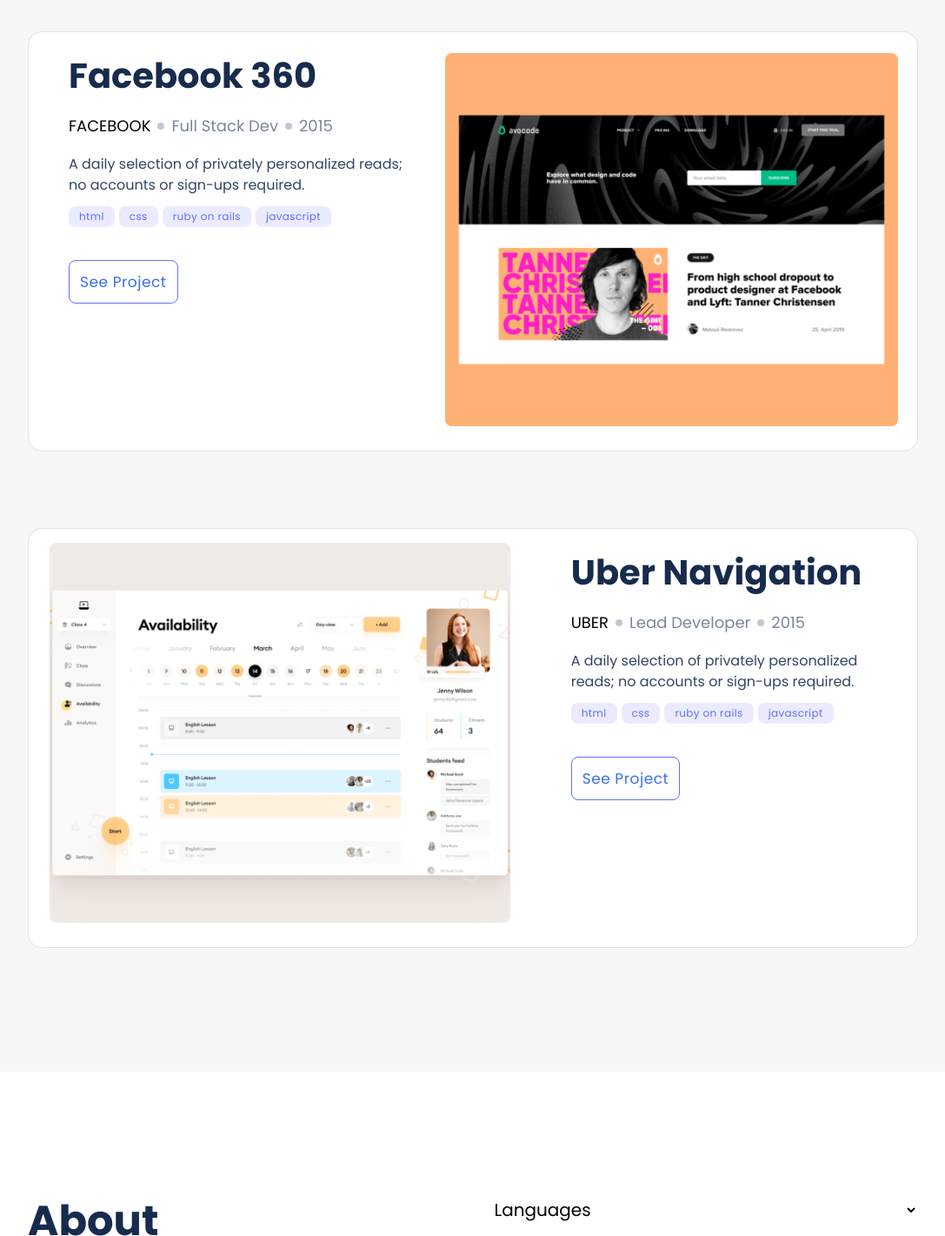
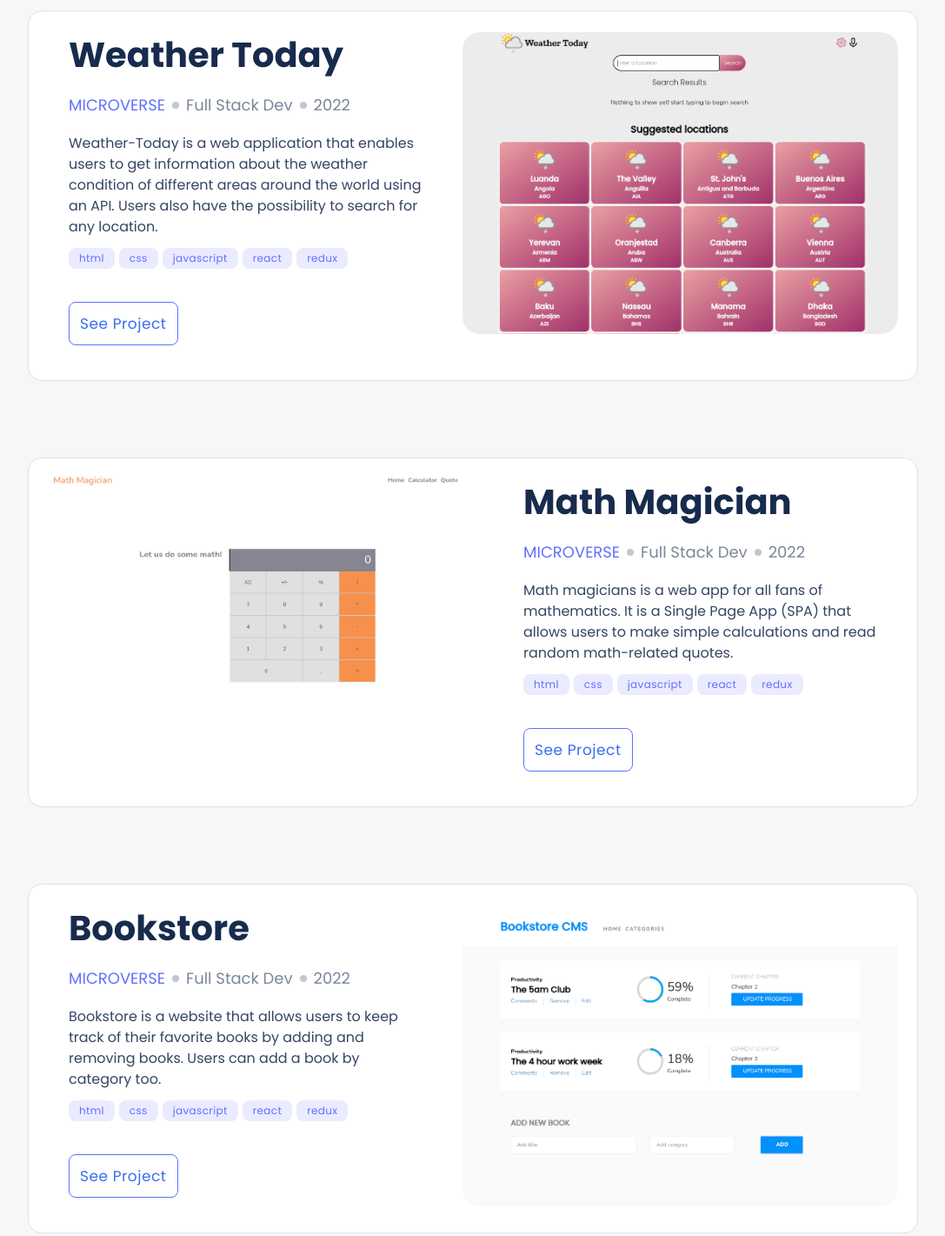
Before and after one commit to charlesgobina/my-portfolio, a website: page index.html in a window 1280 px wide. Shown: the part 1420-2841 px from the top of the page at 87% size, without its empty margins (96-1183 px from the left). Drawn offline with nearby package versions, Linux system fonts and the light colour scheme; a web font is replaced by a local one.

Commit message:
Add recent projects

```diff
--- a/index.html
+++ b/index.html
@@ -192,12 +192,12 @@
         <div class="cards d-flex">
           <figure>
             <img
-              src="./assets/images/todo.png"
-              alt="Multi-Post Stories Project"
+              src="./assets/images/space.png"
+              alt="SpaceX Project"
             />
           </figure>
           <div class="project-info">
-            <h2 class="tonic-one">Todo</h2>
+            <h2 class="tonic-one">SpaceX</h2>
             <ul class="tonic-list work-info d-flex">
               <li class="paw">Microverse</li>
               <li>
@@ -225,17 +225,18 @@
                   <circle cx="4" cy="4" r="4" fill="#C1C7D0" />
                 </svg>
               </li>
-              <li class="wap">2021</li>
+              <li class="wap">2022</li>
             </ul>
             <p class="tonic-para">
-              Todo is a web application that allow users to add tasks to the to-do list,
-              remove completed tasks individually and collectively. Users also have the
-              possibility update any task. Built with HTML, CSS, and JavaScript
+              SpaceX is an app that uses real spaceX data through an API to provide commercial and scientifc flights.
+              Users can reserve rockets and join special missions in the app
             </p>
             <ul class="langs d-flex">
               <li>html</li>
               <li>css</li>
               <li>javascript</li>
+              <li>react</li>
+              <li>redux</li>
             </ul>
             <button type="button" class="tonic-btn" data-target="multi">See Project</button>
           </div>
@@ -243,14 +244,14 @@
         <div class="cards d-flex">
           <figure>
             <img
-              src="./assets/images/project-three.png"
-              alt="Facebook 360 Project"
+              src="./assets/images/home.png"
+              alt="Weather Project"
             />
           </figure>
           <div class="project-info">
-            <h2 class="tonic-one">Facebook 360</h2>
+            <h2 class="tonic-one">Weather Today</h2>
             <ul class="tonic-list work-info d-flex">
-              <li class="paw">Facebook</li>
+              <li class="paw">Microverse</li>
               <li>
                 <svg
                   class="linky"
@@ -276,17 +277,19 @@
                   <circle cx="4" cy="4" r="4" fill="#C1C7D0" />
                 </svg>
               </li>
-              <li class="wap">2015</li>
+              <li class="wap">2022</li>
             </ul>
             <p class="tonic-para">
-              A daily selection of privately personalized reads; no accounts or
-              sign-ups required.
+              Weather-Today is a web application that enables users to get information
+              about the weather condition of different areas around the world using an API.
+              Users also have the possibility to search for any location.
             </p>
             <ul class="tonic-list langs d-flex">
               <li>html</li>
               <li>css</li>
-              <li>ruby on rails</li>
               <li>javascript</li>
+              <li>react</li>
+              <li>redux</li>
             </ul>
             <button type="button" class="tonic-btn" data-target="facebook">See Project</button>
           </div>
@@ -294,14 +297,14 @@
         <div class="cards d-flex">
           <figure>
             <img
-              src="./assets/images/project-four.png"
-              alt="Uber Navigation Project"
+              src="./assets/images/math.png"
+              alt="SpaceX Project"
             />
           </figure>
           <div class="project-info">
-            <h2 class="tonic-one">Uber Navigation</h2>
+            <h2 class="tonic-one">Math Magician</h2>
             <ul class="tonic-list work-info d-flex">
-              <li class="paw">Uber</li>
+              <li class="paw">Microverse</li>
               <li>
                 <svg
                   class="linky"
@@ -314,7 +317,7 @@
                   <circle cx="4" cy="4" r="4" fill="#C1C7D0" />
                 </svg>
               </li>
-              <li class="wap">Lead Developer</li>
+              <li class="wap">Full Stack Dev</li>
               <li>
                 <svg
                   class="linky"
@@ -327,17 +330,71 @@
                   <circle cx="4" cy="4" r="4" fill="#C1C7D0" />
                 </svg>
               </li>
-              <li class="wap">2015</li>
+              <li class="wap">2022</li>
             </ul>
             <p class="tonic-para">
-              A daily selection of privately personalized reads; no accounts or
-              sign-ups required.
+              Math magicians is a web app for all fans of mathematics.
+              It is a Single Page App (SPA) that allows users to make simple calculations and read
+              random math-related  quotes.
+            </p>
+            <ul class="langs d-flex">
+              <li>html</li>
+              <li>css</li>
+              <li>javascript</li>
+              <li>react</li>
+              <li>redux</li>
+            </ul>
+            <button type="button" class="tonic-btn" data-target="math">See Project</button>
+          </div>
+        </div>
+        <div class="cards d-flex">
+          <figure>
+            <img
+              src="./assets/images/book.png"
+              alt="Uber Navigation Project"
+            />
+          </figure>
+          <div class="project-info">
+            <h2 class="tonic-one">Bookstore</h2>
+            <ul class="tonic-list work-info d-flex">
+              <li class="paw">Microverse</li>
+              <li>
+                <svg
+                  class="linky"
+                  width="8"
+                  height="8"
+                  viewBox="0 0 8 8"
+                  fill="none"
+                  xmlns="http://www.w3.org/2000/svg"
+                >
+                  <circle cx="4" cy="4" r="4" fill="#C1C7D0" />
+                </svg>
+              </li>
+              <li class="wap">Full Stack Dev</li>
+              <li>
+                <svg
+                  class="linky"
+                  width="8"
+                  height="8"
+                  viewBox="0 0 8 8"
+                  fill="none"
+                  xmlns="http://www.w3.org/2000/svg"
+                >
+                  <circle cx="4" cy="4" r="4" fill="#C1C7D0" />
+                </svg>
+              </li>
+              <li class="wap">2022</li>
+            </ul>
+            <p class="tonic-para">
+              Bookstore is a website that allows users to keep track of their favorite
+              books by adding and removing books. Users can add a book by category too.
             </p>
             <ul class="tonic-list langs d-flex">
               <li>html</li>
               <li>css</li>
-              <li>ruby on rails</li>
               <li>javascript</li>
+              <li>react</li>
+              <li>redux</li>
             </ul>
             <button type="button" class="tonic-btn" data-target="uber">See Project</button>
           </div>
--- a/jsscripts.js
+++ b/jsscripts.js
@@ -46,41 +46,52 @@
   {
     id: 'multi',
     dataTarget: 'multi',
-    projectName: 'Todo',
-    image: './assets/images/todo.png',
-    links: ['Microverse', 'Full Stack dev', '2021'],
-    description: `Todo is a web application that allow users to add tasks to the to-do list,
-    remove completed tasks individually and collectively. Users also have the
-    possibility update any task. Built with HTML, CSS, and JavaScript`,
-    tech: ['html', 'css', 'javascript'],
-    liveDemo: 'https://charlesgobina-todo.netlify.app/',
-    gitHub: 'https://github.com/charlesgobina/to-do',
+    projectName: 'SpaceX',
+    image: './assets/images/space.png',
+    links: ['Microverse', 'Full Stack Dev', '2022'],
+    description: `SpaceX is an app that uses real spaceX data through an API to provide commercial and scientifc flights.
+    Users can reserve rockets and join special missions in the app`,
+    tech: ['html', 'css', 'javascript', 'react', 'redux'],
+    liveDemo: 'https://startreck.netlify.app/',
+    gitHub: 'https://github.com/Hombre2014/Space-Travelers',
   },
   {
     id: 'facebook',
     dataTarget: 'facebook',
-    projectName: 'Facebook 360',
-    image: './assets/images/project-three.png',
-    links: ['Facebook', 'Full Stack dev', '2015'],
-    description: `Todo is a web application that allow users to add tasks to the to-do list,
-    remove completed tasks individually and collectively. Users also have the
-    possibility update any task. Built with HTML, CSS, and JavaScript`,
-    tech: ['html', 'css', 'javascript', 'ruby on rails'],
-    liveDemo: '',
-    gitHub: '',
+    projectName: 'Weather Today',
+    image: './assets/images/home.png',
+    links: ['Microverse', 'Full Stack Dev', '2022'],
+    description: `Weather-Today is a web application that enables users to get information
+    about the weather condition of different areas around the world using an API.
+    Users also have the possibility to search for any location.`,
+    tech: ['html', 'css', 'javascript', 'react', 'redux'],
+    liveDemo: 'https://mcrvs-weather.netlify.app/',
+    gitHub: 'https://github.com/charlesgobina/weather-today',
+  },
+  {
+    id: 'math',
+    dataTarget: 'math',
+    projectName: 'Math Magician',
+    image: './assets/images/math.png',
+    links: ['Microverse', 'Full Stack Dev', '2022'],
+    description: `Math magicians is a web app for all fans of mathematics.
+    It is a Single Page App (SPA) that allows users to make simple calculations and read
+    random math-related  quotes.`,
+    tech: ['html', 'css', 'javascript', 'react', 'redux'],
+    liveDemo: 'https://math-magiciani.herokuapp.com/calculator',
+    gitHub: 'https://github.com/charlesgobina/math-magiciani',
   },
   {
     id: 'uber',
     dataTarget: 'uber',
-    projectName: 'Uber Navigation',
-    image: './assets/images/project-four.png',
-    links: ['Facebook', 'Full Stack dev', '2015'],
-    description: `Todo is a web application that allow users to add tasks to the to-do list,
-    remove completed tasks individually and collectively. Users also have the
-    possibility update any task. Built with HTML, CSS, and JavaScript`,
-    tech: ['html', 'css', 'javascript', 'ruby on rails'],
-    liveDemo: '',
-    gitHub: '',
+    projectName: 'Bookstore',
+    image: './assets/images/book.png',
+    links: ['Microverse', 'Full Stack Dev', '2022'],
+    description: `Bookstore is a website that allows users to keep track of their favorite
+    books by adding and removing books. Users can add a book by category too.`,
+    tech: ['html', 'css', 'javascript', 'react', 'redux'],
+    liveDemo: 'https://mcrvs-bookstore.netlify.app/',
+    gitHub: 'https://github.com/charlesgobina/bookstore',
   },
 ];
 
--- a/style.css
+++ b/style.css
@@ -153,7 +153,14 @@
   flex-direction: column;
   background-color: #fff;
   padding: 20px;
+  margin: 0 10px;
   border-radius: 20px;
+  border: 3px solid #fff;
+}
+
+.modal-card:hover {
+  border-color: #a7aeff;
+  transition: all 0.9s;
 }
 
 .modal-bottom {
@@ -173,7 +180,7 @@
 
 .modal-para {
   font-family: "Poppins", sans-serif;
-  font-size: 16px;
+  font-size: 15px;
   font-style: normal;
   font-weight: 400;
   line-height: 24px;
@@ -187,6 +194,11 @@
 
 .modal-langs {
   flex-wrap: wrap;
+}
+
+#modal-img {
+  width: 100%;
+  border-radius: 20px;
 }
 
 .modal-langs li {
@@ -216,21 +228,45 @@
   letter-spacing: 0.03em;
   border: 1px solid #6070ff;
   border-radius: 8px;
-  padding: 10px;
+  padding: 5px;
   background-color: #fff;
   color: #396df2;
 }
 
+.button-group {
+  justify-content: space-evenly;
+  align-items: center;
+  padding-top: 10px;
+}
+
+.button-group a {
+  display: flex;
+  align-items: center;
+  font-size: 14px;
+}
+
+.button-group a:hover {
+  background-color: #6070ff;
+  box-shadow: 0 37px 20px -20px rgba(0, 0, 0, 0.2);
+  transition: all 0.7s;
+  color: #fff;
+}
+
+.modal-tonic:nth-child(1) {
+  color: #6070ff;
+  font-weight: bolder;
+}
+
 @media screen and (min-width: 768px) {
   .modal-card-inner {
-    display: grid;
-    grid-template-columns: repeat(2, 1fr);
+    display: flex;
+    flex-direction: column;
     gap: 20px;
     padding: 0 50px;
   }
 
   .modal-card {
-    width: 1000px;
+    width: 700px;
     margin: 0 auto;
   }
 
@@ -246,9 +282,38 @@
   }
 }
 
-@media screen and (min-width: 1362px) {
+@media screen and (min-width: 992px) {
+  .modal-card-inner {
+    display: grid;
+    grid-template-columns: repeat(2, 1fr);
+    gap: 20px;
+    padding: 0 50px;
+  }
+
   .modal-card {
-    max-width: 1500px;
+    width: 900px;
+    margin: 0 auto;
+  }
+
+  .modal-tonic {
+    margin-top: 0 !important;
+  }
+
+  .modal-figure {
+    width: 100%;
+    margin: 0 auto;
+  }
+
+  .button-group {
+    margin: 0 auto;
+    gap: 50px;
+    padding-top: 10px;
+  }
+}
+
+@media screen and (min-width: 1024px) {
+  .modal-card {
+    width: 1000px;
   }
 
   .modal-card-inner {
@@ -630,6 +695,7 @@
     font-weight: 500;
     line-height: 24px;
     text-align: left;
+    color: #6070ff;
     text-transform: uppercase;
   }
 
@@ -785,6 +851,7 @@
 
 img {
   width: 100%;
+  border-radius: 20px;
   text-align: center;
 }
 
```
Also changed, not shown: assets/images/book.png (added), assets/images/home.png (added), assets/images/math.png (added), assets/images/project-four.png (deleted), assets/images/project-one.png (deleted), assets/images/project-three.png (deleted), assets/images/project-two.png (deleted), assets/images/space.png (added), assets/images/todo.png, assets/images/work-four.jpg (deleted), assets/images/work-one.jpg (deleted), assets/images/work-three.jpg (deleted), assets/images/work-two.jpg (deleted).
